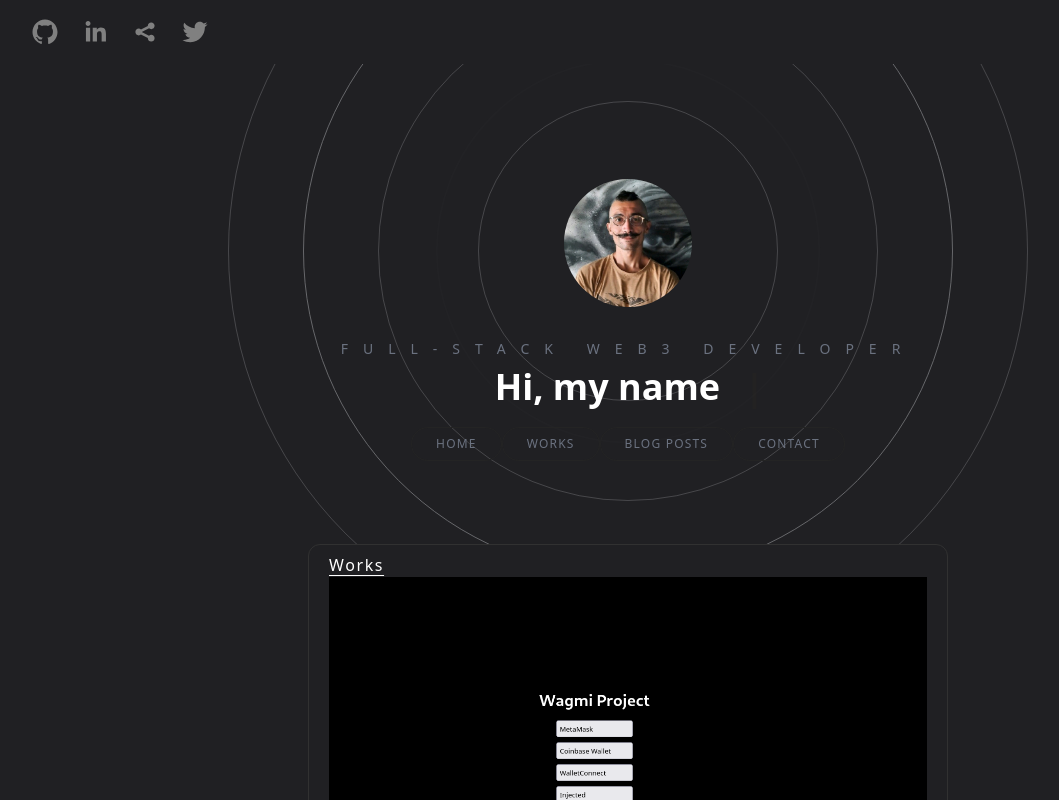
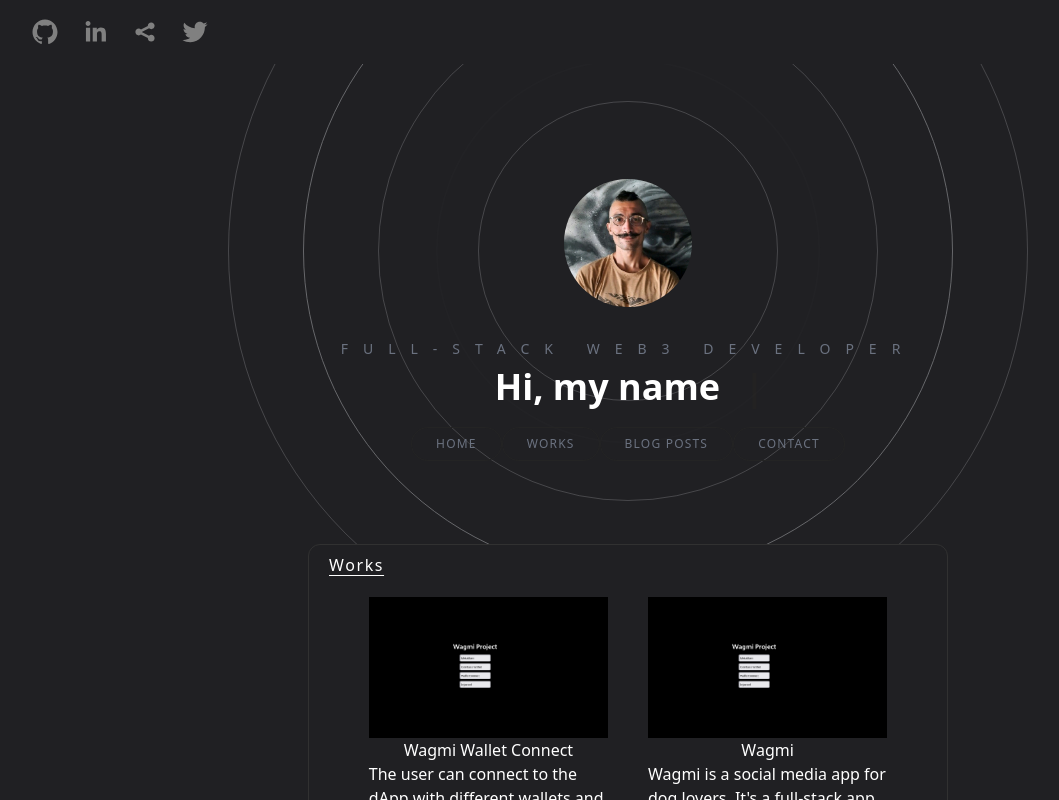
Before and after one commit to muratcan-yuksel/my-portfolio, a Next.js app: page /works in a window 1280 px wide. Shown: the whole page, without its empty margins (12-1071 px from the left). Built offline with nearby package versions, Linux system fonts and the light colour scheme.

Commit message:
add first links

```diff
--- a/pages/works.js
+++ b/pages/works.js
@@ -5,6 +5,25 @@ import mathimals from "../assets/Mathimals.png";
 import wagmi from "../assets/wagmiSS.png";
 
 const projects = [
+  {
+    title: "Wagmi Wallet Connect",
+    description:
+      "The user can connect to the dApp with different wallets and make transaction. The article I wrote explaining the build process was found by Alchemy, they ended up sending me some cool gifts for mentioning them in it",
+    image: wagmi,
+    demo: "https://muratcan-yuksel.github.io/wagmi-front3/",
+    github: "https://github.com/muratcan-yuksel/wagmi-post",
+    article:
+      "https://dev.to/muratcanyuksel/connecting-to-different-web3-wallets-using-wagmish-and-reactjs-1ojp",
+  },
+  {
+    title: "Wagmi",
+    description:
+      "Wagmi is a social media app for dog lovers. It's a full-stack app with a React Native front-end and a NodeJS back-end. I've used MongoDB for the database and deployed the app on Heroku. I've also used Firebase for the authentication and storage.",
+    image: wagmi,
+    demo: "https://wagmi.netlify.app/",
+    github: "",
+    article: "asd",
+  },
   {
     title: "Wagmi",
     description:
@@ -19,7 +38,10 @@ const projects = [
 const works = () => {
   return (
     <div className="  h-screen p-2 border rounded-xl border-[#313131] px-5 w-full md:w-4/6 lg:w-3/6 flex flex-col ">
-      <h2 className="underline underline-offset-4 tracking-widest ">Works</h2>{" "}
+      <h2 className="underline underline-offset-4 tracking-widest mb-5">
+        Works
+      </h2>{" "}
+      <div className="flex flex-wrap justify-center">
         {projects.map((item, index) => {
           return (
             <Work
@@ -34,6 +56,7 @@ const works = () => {
           );
         })}
       </div>
+    </div>
   );
 };
 
```
Also changed, not shown: components/Work.jsx (+3 -1 lines). Lines whose indentation alone changed are shown as unchanged.
